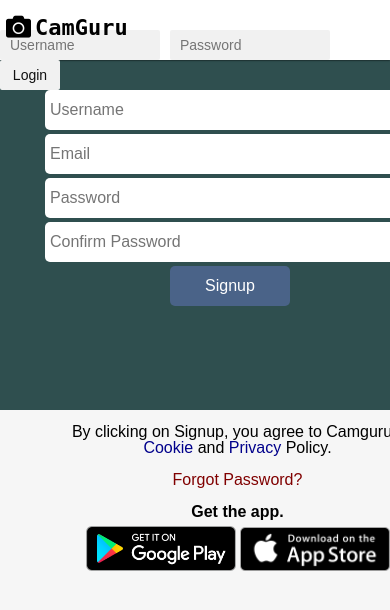
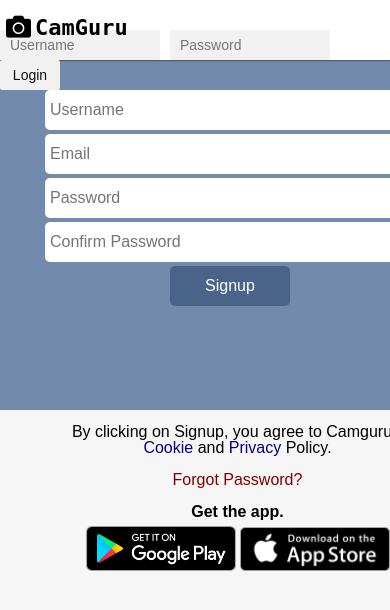
Before and after one commit to PeerInnoveer/camagru, a PHP site: page /camagru/php/signup.php in a window 390 px wide; the page is wider, and only the part inside the window is pictured. Shown: the top 610 px of that part. Run offline with PHP 8.4, Linux system fonts and the light colour scheme; some libraries are stand-ins or nearby versions.

Commit message:
Style - Update

```diff
--- a/stylesheets/styles.css
+++ b/stylesheets/styles.css
@@ -280,7 +280,7 @@ footer {
        height: 350px;
        margin-top: 60px;
        text-align: center;
-       background-color: #a8bbd47d;
+       background-color: #325686ab;
 }
 
 .additional {
@@ -598,7 +598,7 @@ footer {
         height: 350px;
         margin-top: 60px;
         text-align: center;
-        background-color: darkslategrey;
+        background-color: #325686ab;
  }
 
     .agree {
```
